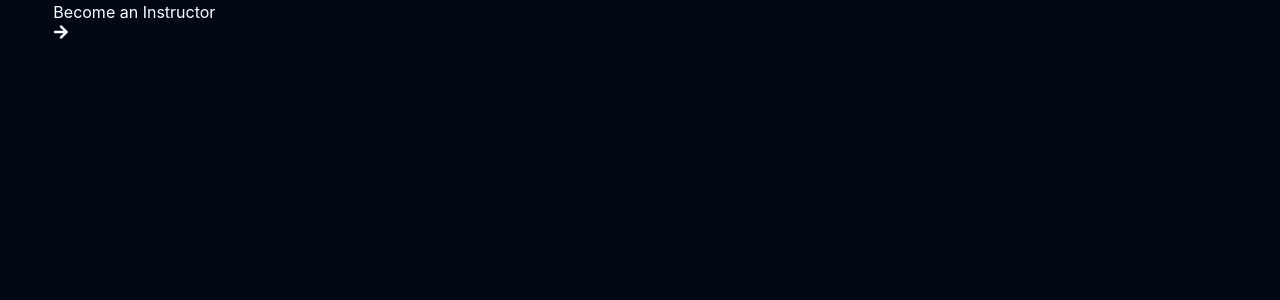
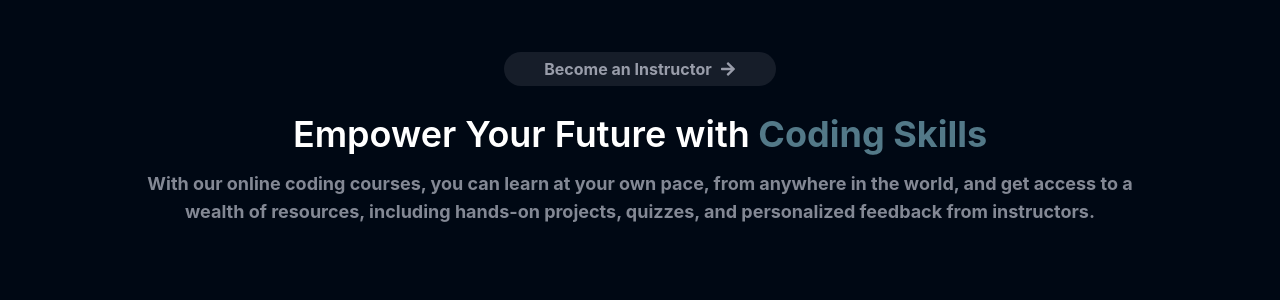
Before and after one commit to lokeshloki3/edtech-full, a React (Vite) app: page / in a window 1280 px wide. Shown: the top 300 px of the page. Built offline with nearby package versions, Linux system fonts and the light colour scheme.

Commit message:
HighlightText component created for Homepage

```diff
--- /dev/null
+++ b/src/components/core/HomePage/HighlightText.jsx
@@ -0,0 +1,13 @@
+import React from 'react'
+
+const HighlightText = ({ text }) => {
+    return (
+        <span className='font-bold text-richblue-200'>
+            {/* Try gradient to from as well in tailwind css */}
+            {" "}
+            {text}
+        </span>
+    )
+}
+
+export default HighlightText
--- a/src/pages/Home.jsx
+++ b/src/pages/Home.jsx
@@ -1,20 +1,31 @@
 import React from 'react'
 import { FaArrowRight } from 'react-icons/fa'
 import { Link } from 'react-router-dom'
+import HighlightText from '../components/core/HomePage/HighlightText'
 
 const Home = () => {
     return (
         <div>
             {/* Section 1 */}
-            <div className='relative mx-auto w-11/12 flex justify-between items-center text-white'>
+            {/* group property of parent */}
+            <div className='group mt-12 p-1 relative mx-auto w-11/12 max-w-(--max-content) flex flex-col justify-between items-center text-white'>
                 <Link to={"/signup"}>
-                    <div>
-                        <div>
+                    <div className='mx-auto rounded-full bg-richblack-800 font-bold text-richblack-200
+                         transition-all duration-200 hover:scale-95 w-fit'>
+                        <div className='flex items-center gap-2 rounded-full px-10 py-[5px]
+                        transition-all duration-200 group-hover:bg-richblack-900'>
                             <p>Become an Instructor</p>
                             <FaArrowRight />
                         </div>
                     </div>
                 </Link>
+                <div className='text-center text-4xl font-semibold mt-7'>
+                    Empower Your Future with
+                    <HighlightText text={"Coding Skills"} />
+                </div>
+                <div className='mt-4 w-[90%] text-center text-lg font-bold text-richblack-300'>
+                    With our online coding courses, you can learn at your own pace, from anywhere in the world, and get access to a wealth of resources, including hands-on projects, quizzes, and personalized feedback from instructors.
+                </div>
             </div>
             {/* Section 2 */}
             {/* Section 3 */}
```
